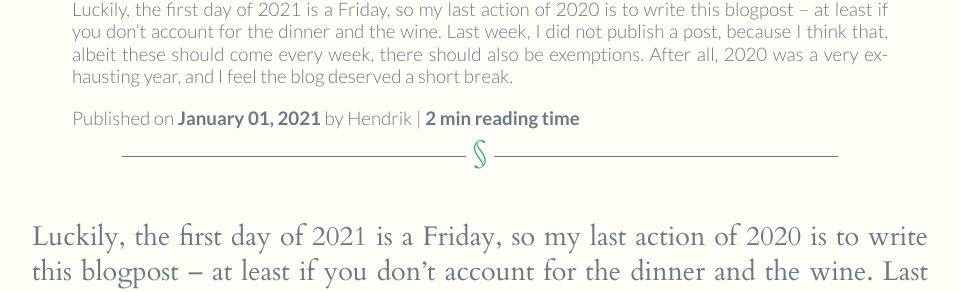
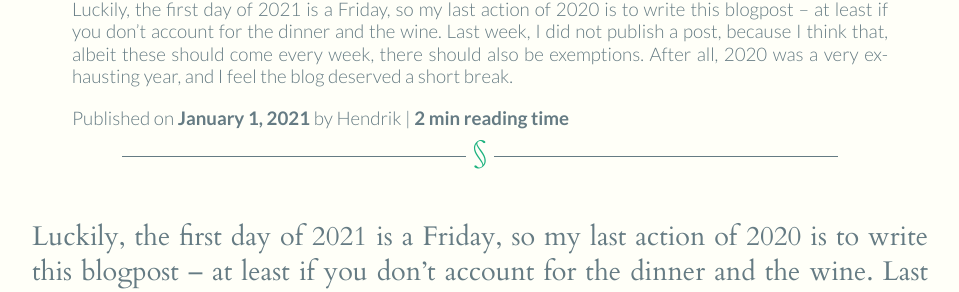
Before and after one commit to nathanlesage/homepage, a Jekyll site: the page built from _posts/2021-01-01-happy-new-year-2021.md, in a window 1280 px wide. Shown: the part 144-436 px from the top of the page, without its empty margins (160-1119 px from the left). Built offline with Jekyll 4.4.1, drawn with Linux system fonts in a browser that asks for light colours; nearby versions of some CDN libraries; some of the changed lines change nothing that is shown.

Commit message:
Remove leading zeroes on days

```diff
--- a/_layouts/post.html
+++ b/_layouts/post.html
@@ -7,7 +7,7 @@ layout: default
     <p>{{ page.excerpt }}</p>
 
     <p class="post-metadata">
-      Published on <strong>{{ page.date | date: '%B %d, %Y' }}</strong>
+      Published on <strong>{{ page.date | date: '%B %e, %Y' }}</strong>
       by {{ page.author }} | <strong>{{ content | number_of_words: "auto" | divided_by: 200 }} min reading time</strong>
     </p>
   </div>
```
